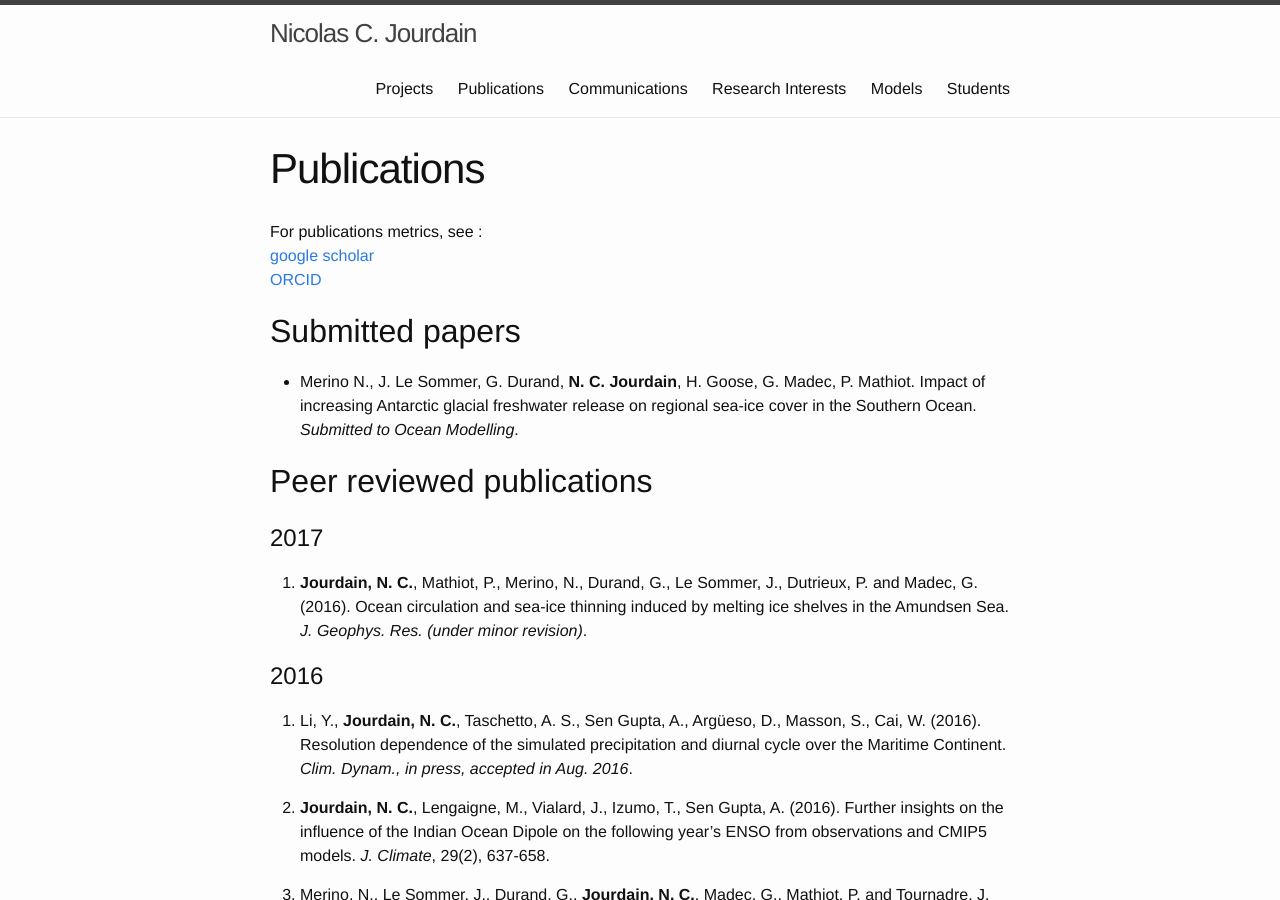
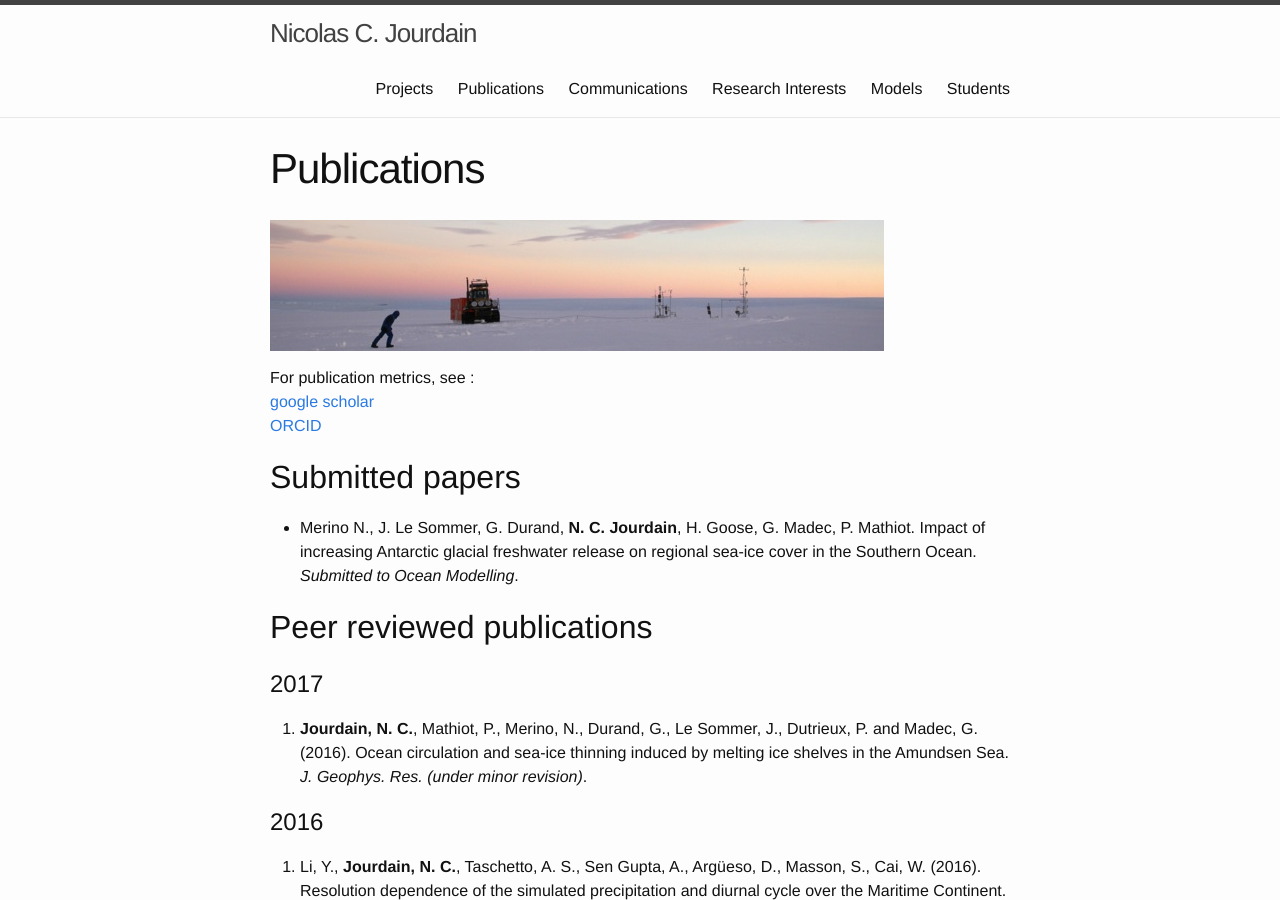
Before and after one commit to nicojourdain/nicojourdain.github.io, a Jekyll site: the page built from publications.md, in a window 1280 px wide and 900 px high. Built offline with Jekyll 4.4.1, drawn with Linux system fonts in a browser that asks for light colours.

Commit message:
modifications after first attempt

```diff
--- a/publications.md
+++ b/publications.md
@@ -4,7 +4,9 @@ title: Publications
 permalink: /publications/
 ---
 
-For publications metrics, see :
+![baniere1]({{site.baseurl}}/img/baniere_4.jpg)
+
+For publication metrics, see :
 [google scholar](https://scholar.google.fr/citations?user=vIdPlZ4AAAAJ&hl=en)
 [ORCID](http://orcid.org/0000-0002-1372-2235 )
 
```
